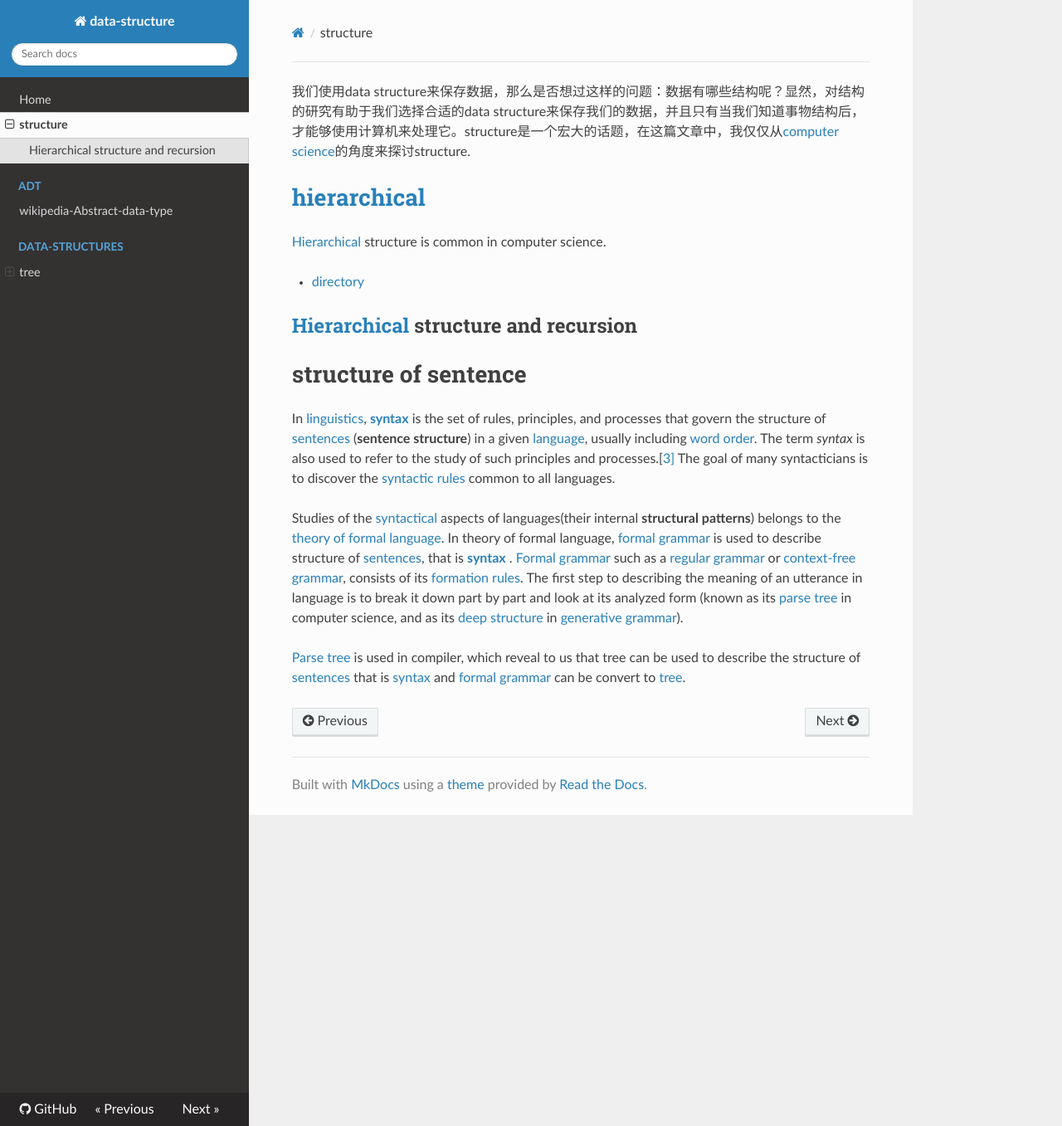
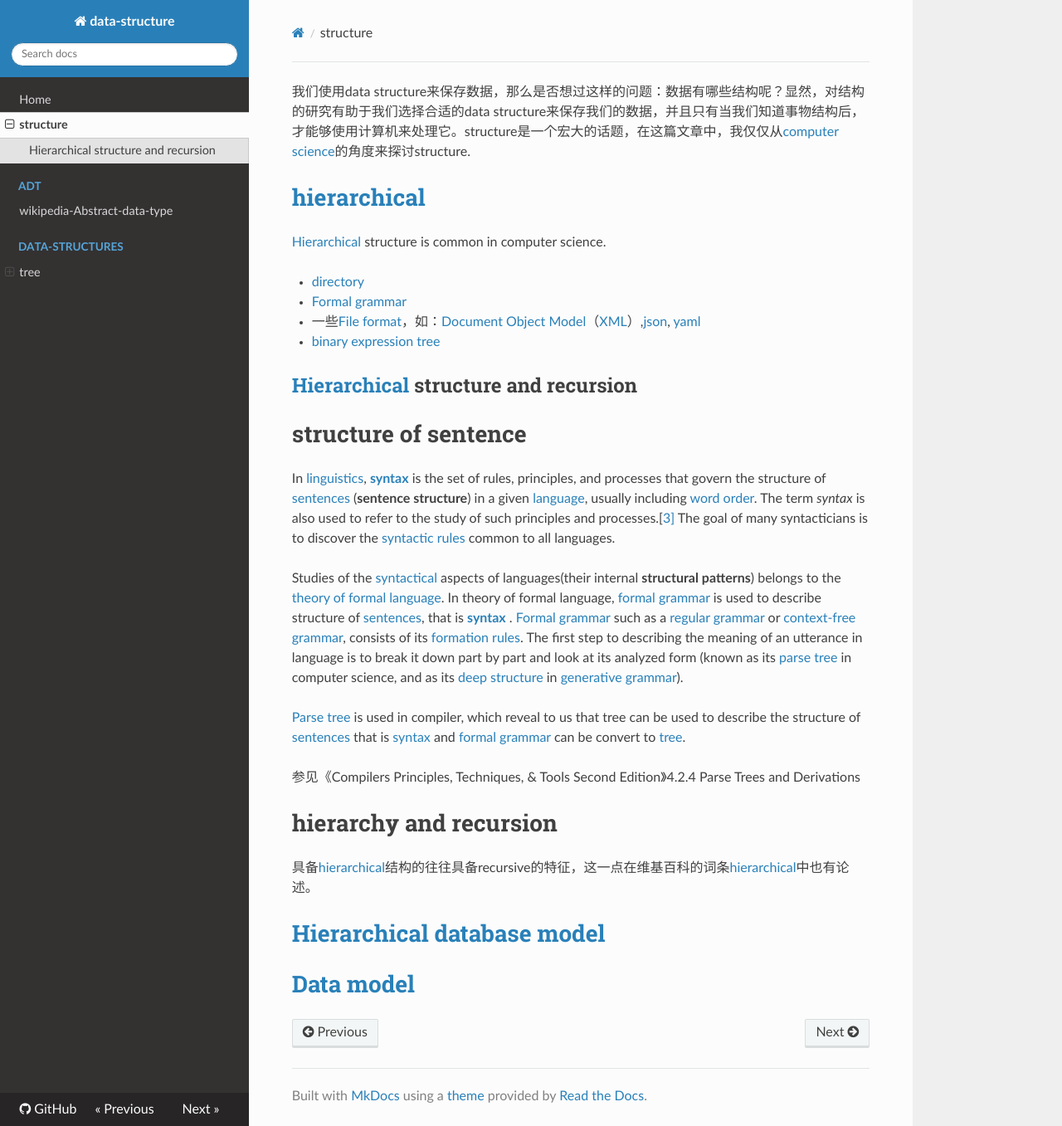
Before and after one commit to dengking/data-structure, an MkDocs documentation site: the page built from docs/structure.md, in a window 1280 px wide and 1357 px high. Shown: the whole window at 83% size. Built offline with MkDocs 1.6.1, drawn with Linux system fonts in a browser that asks for light colours; nearby versions of some CDN libraries.

```diff
--- a/docs/structure.md
+++ b/docs/structure.md
@@ -5,6 +5,9 @@
 [Hierarchical](https://en.wikipedia.org/wiki/Hierarchical) structure is common in computer science.
 
 - [directory](https://en.wikipedia.org/wiki/Directory_(computing))
+- [Formal grammar](https://en.wikipedia.org/wiki/Formal_grammar)
+- 一些[File format](https://en.wikipedia.org/wiki/File_format)，如：[Document Object Model](https://en.wikipedia.org/wiki/Document_Object_Model)（[XML](https://en.wikipedia.org/wiki/XML)）,[json](https://en.wikipedia.org/wiki/JSON), [yaml](https://en.wikipedia.org/wiki/YAML)
+- [binary expression tree](https://en.wikipedia.org/wiki/Binary_expression_tree)
 
 ## [Hierarchical](https://en.wikipedia.org/wiki/Hierarchical) structure and recursion
 
@@ -17,3 +20,21 @@ In [linguistics](https://en.wikipedia.org/wiki/Linguistics), [**syntax**](https:
 Studies of the [syntactical](https://en.wikipedia.org/wiki/Syntax) aspects of languages(their internal **structural patterns**)  belongs to the [theory of formal language](https://en.wikipedia.org/wiki/Formal_language). In theory of formal language, [formal grammar](https://en.wikipedia.org/wiki/Formal_grammar) is used to describe structure of [sentences](https://en.wikipedia.org/wiki/Sentence_(linguistics)), that is [**syntax**](https://en.wikipedia.org/wiki/Syntax) .  [Formal grammar](https://en.wikipedia.org/wiki/Formal_grammar) such as a [regular grammar](https://en.wikipedia.org/wiki/Regular_grammar) or [context-free grammar](https://en.wikipedia.org/wiki/Context-free_grammar), consists of its [formation rules](https://en.wikipedia.org/wiki/Formation_rule). The first step to describing the meaning of an utterance in language is to break it down part by part and look at its analyzed form (known as its [parse tree](https://en.wikipedia.org/wiki/Parse_tree) in computer science, and as its [deep structure](https://en.wikipedia.org/wiki/Deep_structure_and_surface_structure) in [generative grammar](https://en.wikipedia.org/wiki/Generative_grammar)).
 
 [Parse tree](https://en.wikipedia.org/wiki/Parse_tree)  is used in compiler, which reveal to us that tree can be used to describe the structure of [sentences](https://en.wikipedia.org/wiki/Sentence_(linguistics)) that is  [syntax](https://en.wikipedia.org/wiki/Syntax) and  [formal grammar](https://en.wikipedia.org/wiki/Formal_grammar) can be convert to [tree](https://en.wikipedia.org/wiki/Tree_(data_structure)).
+
+参见《Compilers Principles, Techniques, & Tools Second Edition》4.2.4 Parse Trees and Derivations
+
+
+
+# hierarchy and recursion
+
+具备[hierarchical](https://en.wikipedia.org/wiki/Hierarchical)结构的往往具备recursive的特征，这一点在维基百科的词条[hierarchical](https://en.wikipedia.org/wiki/Hierarchical)中也有论述。
+
+
+
+
+
+# [Hierarchical database model](https://en.wikipedia.org/wiki/Hierarchical_database_model)
+
+
+
+# [Data model](https://en.wikipedia.org/wiki/Data_model#Data_structure_diagram)
```
Also changed, not shown: docs/ADT/set/wikipedia-set(abstract-data-type).md (added, +33 -0 lines), docs/data-structure/graph/application-of-graph.md (added, +7 -0 lines), docs/data-structure/hash-table/application-of-hash-table.md (added, +1 -0 lines), docs/data-structure/hash-table/wikipedia-Hash-function.md (added, +1 -0 lines), docs/data-structure/hash-table/wikipedia-Hash-table.md (added, +1 -0 lines), docs/data-structure/tree/VS-expression-tree-VS-parse-tree.md (added, +7 -0 lines), docs/data-structure/tree/tree-and-recursion.md (+83 -0 lines).
